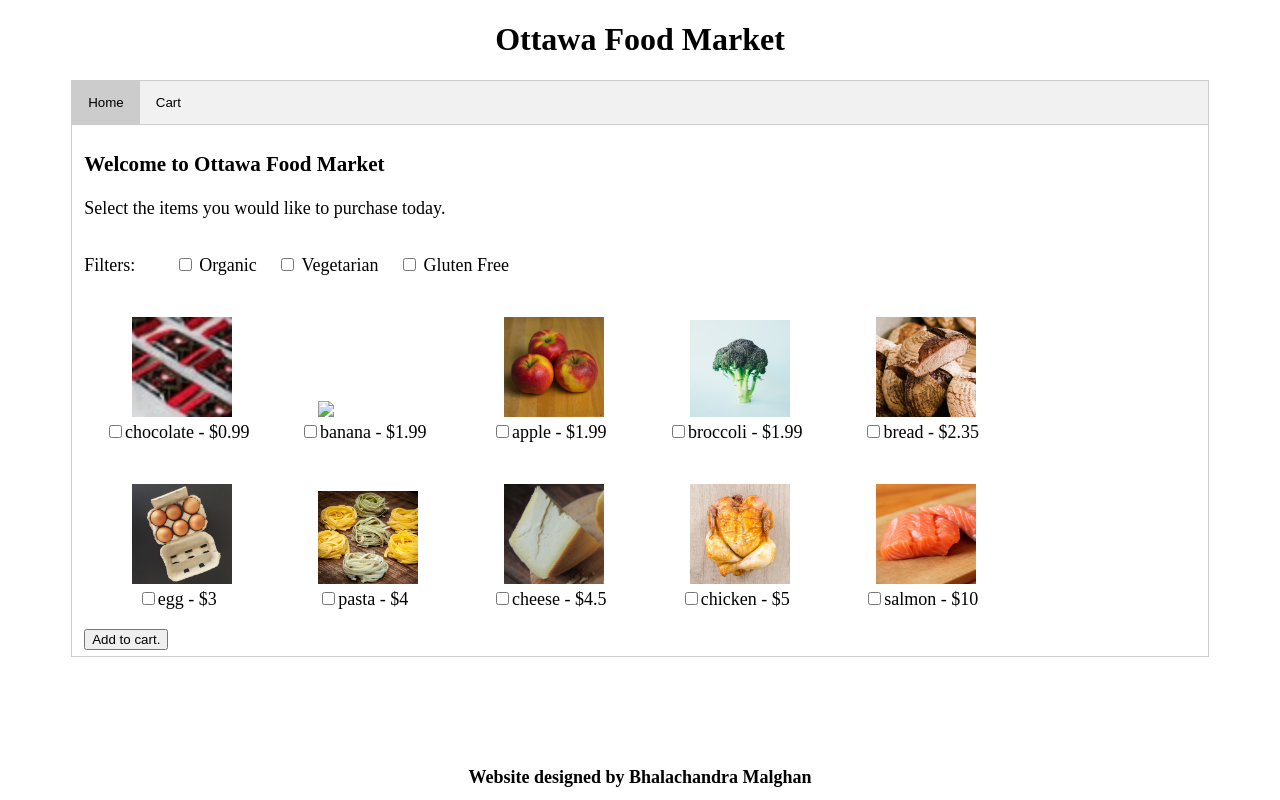
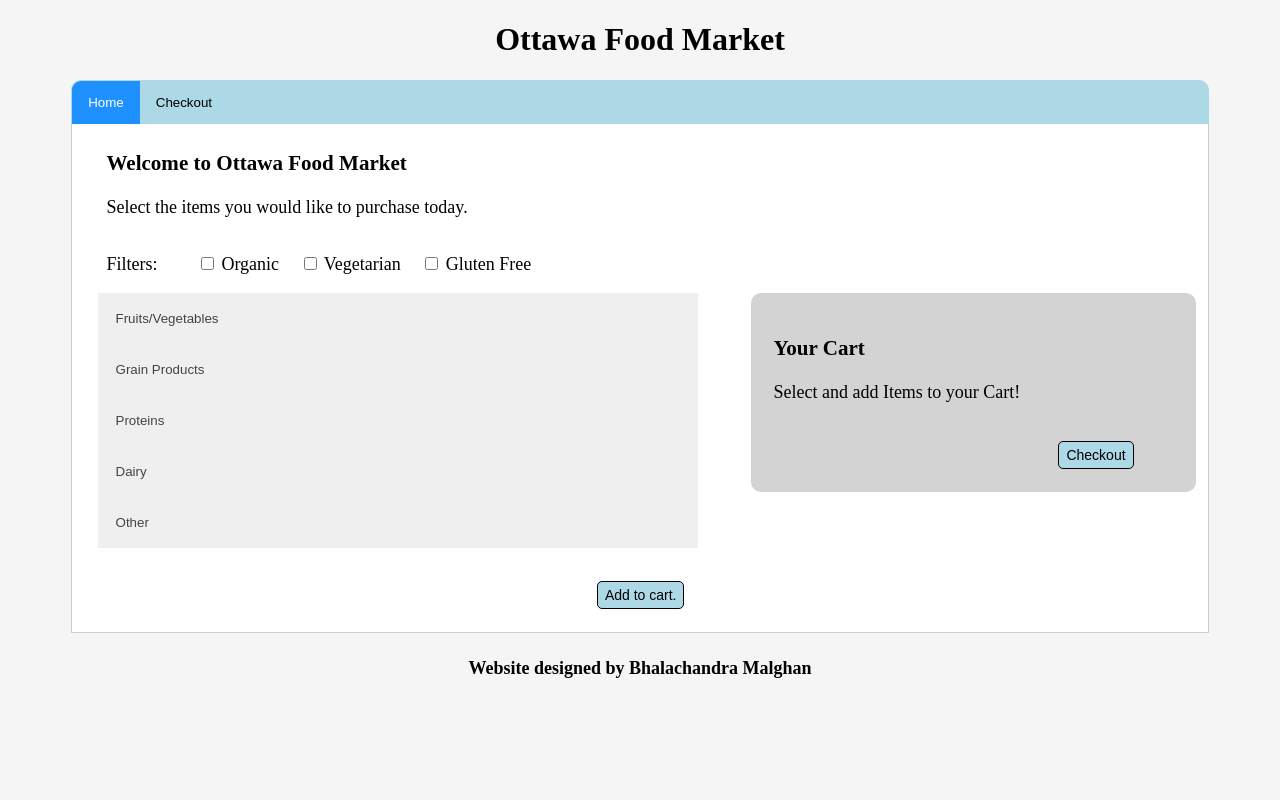
Before and after one commit to bmalghan/GroceryStoreRemodel, a plain HTML site: page index.html in a window 1280 px wide. Both pictures are taken after a click on the button "Home". Drawn offline with Linux system fonts and the light colour scheme.

Commit message:
added accordian and cart to home page

```diff
--- a/index.html
+++ b/index.html
@@ -4,47 +4,76 @@
     <link href="styles/style.css" rel="stylesheet" type="text/css">
 </head>
 
-<body onload=populateListProductChoices('displayProduct')>
+<body onload="openInfo(event,'Home')">
 
 <!-- Tab links, each one with an onclick event associated with it -->
 <h1>Ottawa Food Market</h1>
-<div class="main-div">
+<div class="main-div" onload="populateListProductChoices('displayProduct')">
     <div class="tab">
         <button class="tablinks" onclick="openInfo(event, 'Home')">Home</button>
-        <button class="tablinks" onclick="openInfo(event, 'Cart')">Cart</button>
+        <button class="tablinks noHover" onclick="openInfo(event, 'Checkout')">Checkout</button>
     </div>
 
     <!-- Tab content -->
-    <div id="Home" class="tabcontent">
+    <div id="Home" class="tabcontent active">
+        <div class="main-content">
             <h3>Welcome to Ottawa Food Market</h3>
             <p>Select the items you would like to purchase today.</p>
             <div class="filter-line">
                 <p class="filter">Filters: </p>
                 <div id="dietSelect" class="dietSelect">
-                <input name="restrictions" type="checkbox" value="organic" onchange="populateListProductChoices('displayProduct')"> Organic</input>
-                <input name="restrictions" type="checkbox" value="vegetarian" onchange="populateListProductChoices('displayProduct')"> Vegetarian</input>
-                <input name="restrictions" type="checkbox" value="glutenFree" onchange="populateListProductChoices('displayProduct')"> Gluten Free</input>
+                    <input name="restrictions" type="checkbox" value="organic"
+                           onchange="populateListProductChoices('displayProduct')"> Organic</input>
+                    <input name="restrictions" type="checkbox" value="vegetarian"
+                           onchange="populateListProductChoices('displayProduct')"> Vegetarian</input>
+                    <input name="restrictions" type="checkbox" value="glutenFree"
+                           onchange="populateListProductChoices('displayProduct')"> Gluten Free</input>
                 </div>
                 <br>
+            </div>
+        </div>
+        <div class="col">
+            <div class="col1" onload="accordainInit()">
+                <div id="displayProduct"></div>
+                <button class="accordion">Fruits/Vegetables</button>
+                <div class="panel" id="fruit"></div>
+                <button class="accordion">Grain Products</button>
+                <div class="panel" id="grain"></div>
+                <button class="accordion">Proteins</button>
+                <div class="panel" id="protein"></div>
 
-        </div>
-        <div id="displayProduct"></div>
+                <button class="accordion">Dairy</button>
+                <div class="panel" id="dairy"></div>
 
-        <button id="addCart" type="button" class="block" onclick="selectedItems()">
+                <button class="accordion">Other</button>
+                <div class="panel" id="other"></div>
+
+
+                <button id="addCart" type="button" class="add-cart" onclick="selectedItems()">
                     Add to cart.
                 </button>
             </div>
-
-    <div id="Products" class="tabcontent">
-        <h3>Your targeted products</h3>
-        <p>We preselected products based on your restrictions.</p>
-        Choose items to buy:
+            <div class="col2">
+                <div id="displayCart">
+                    <h3>Your Cart</h3>
+                    <p>Select and add Items to your Cart!</p>
+                </div>
+                <button id="checkoutButton" type="button" class="add-cart" onclick="openInfo(event, 'Checkout')">
+                    Checkout
+                </button>
+            </div>
         </div>
 
-    <div id="Cart" class="tabcontent">
-        <h3>Cart</h3>
-        <p>Here is your cart.</p>
-        <div id="displayCart"></div>
+
+    </div>
+
+
+    <div id="Checkout" class="tabcontent">
+        <h3>Checkout</h3>
+        <div id="checkoutCart">
+            <h4>Your Cart</h4>
+        </div>
+
     </div>
 </div>
 <footer>
--- a/scripts/groceries.js
+++ b/scripts/groceries.js
@@ -7,25 +7,28 @@ var products = [
 		name: "broccoli",
 		vegetarian: true,
 		glutenFree: true,
-		price: 1.99,
+		price: 1.98,
 		organic: false,
-		image: "broccoli.jpg"
+		image: "broccoli.jpg",
+		type: "fruit"
 	},
 	{
 		name: "apple",
 		vegetarian: true,
 		glutenFree: true,
-		price: 1.99,
+		price: 1.5,
 		organic: true,
-		image: "apple.jpg"
+		image: "apple.jpg",
+		type: "fruit"
 	},
 	{
 		name: "banana",
 		vegetarian: true,
 		glutenFree: true,
-		price: 1.99,
+		price: 0.75,
 		organic: true,
-		image: "banana.jpg"
+		image: "banana.jpg",
+		type: "fruit"
 	},
 	{
 		name: "bread",
@@ -33,23 +36,26 @@ var products = [
 		glutenFree: false,
 		price: 2.35,
 		organic: false,
-		image: "bread.jpg"
+		image: "bread.jpg",
+		type: "grain"
 	},
 	{
 		name: "pasta",
 		vegetarian: true,
 		glutenFree: false,
-		price: 4.00,
+		price: 4.25,
 		organic: false,
-		image: "pasta.jpg"
+		image: "pasta.jpg",
+		type: "grain"
 	},
 	{
 		name: "cheese",
 		vegetarian: true,
 		glutenFree: true,
-		price: 4.50,
+		price: 3.50,
 		organic: false,
-		image: "cheese.jpg"
+		image: "cheese.jpg",
+		type: "dairy"
 	},
 	{
 		name: "chocolate",
@@ -57,7 +63,8 @@ var products = [
 		glutenFree: false,
 		price: 0.99,
 		organic: false,
-		image: "chocolate.jpg"
+		image: "chocolate.jpg",
+		type: "other"
 	},
 	{
 		name: "chicken",
@@ -65,7 +72,8 @@ var products = [
 		glutenFree: true,
 		price: 5.00,
 		organic: true,
-		image: "chicken.jpg"
+		image: "chicken.jpg",
+		type: "protein"
 	},
 	{
 		name: "egg",
@@ -73,7 +81,8 @@ var products = [
 		glutenFree: true,
 		price: 3.00,
 		organic: true,
-		image: "egg.jpg"
+		image: "egg.jpg",
+		type: "protein"
 	},
 	{
 		name: "salmon",
@@ -81,7 +90,8 @@ var products = [
 		glutenFree: true,
 		price: 10.00,
 		organic: false,
-		image: "salmon.jpg"
+		image: "salmon.jpg",
+		type: "protein"
 	}
 ];
 
@@ -100,12 +110,14 @@ function restrictListProducts(prods, restrictions) {
 	let product_names = [];
 	let product_prices = [];
 	let product_img = [];
+	let product_type = [];
 	for (let i=0; i<filteredProducts.length; i+=1) {
 		product_names.push(filteredProducts[i].name);
 		product_prices.push(filteredProducts[i].price);
 		product_img.push(filteredProducts[i].image);
+		product_type.push(filteredProducts[i].type)
 	}
-	return [product_names, product_prices, product_img];
+	return [product_names, product_prices, product_img, product_type];
 }
 
 
@@ -140,3 +152,11 @@ function getTotalPrice(chosenProducts) {
 	}
 	return totalPrice;
 }
+
+function getPrice(name) {
+	for (let i=0; i<products.length; i+=1) {
+		if (products[i].name === name){
+			return products[i].price;
+		}
+	}
+}
--- a/scripts/main.js
+++ b/scripts/main.js
@@ -2,7 +2,7 @@
 // It is adapted from https://www.w3schools.com/howto/howto_js_tabs.asp
 
 function openInfo(evt, tabName) {
-
+    populateListProductChoices('displayProduct');
     // Get all elements with class="tabcontent" and hide them
     tabcontent = document.getElementsByClassName("tabcontent");
     for (i = 0; i < tabcontent.length; i++) {
@@ -18,7 +18,6 @@ function openInfo(evt, tabName) {
     // Show the current tab, and add an "active" class to the button that opened the tab
     document.getElementById(tabName).style.display = "block";
     evt.currentTarget.className += " active";
-
 }
 
 
@@ -27,8 +26,11 @@ function openInfo(evt, tabName) {
 
 function populateListProductChoices(slct2) {
     var s1 = document.getElementsByName("restrictions");
-    var s2 = document.getElementById(slct2);
 
+    var types = ["grain", "fruit", "other", "protein", "dairy"]
+    for (i = 0; i < types.length; i++){
+        document.getElementById(types[i]).innerText = "";
+    }
     //get restrictions from s1
     var chosenRestrictions = [];
     for (i = 0; i < s1.length; i++) {
@@ -36,9 +38,6 @@ function populateListProductChoices(slct2) {
             chosenRestrictions.push(s1[i].value)
         }
     }
-
-    // s2 represents the <div> in the Products tab, which shows the product list, so we first set it empty
-    s2.innerHTML = "";
 
     // obtain a reduced list of products based on restrictions
     var optionArray = restrictListProducts(products, chosenRestrictions);
@@ -52,7 +51,10 @@ function populateListProductChoices(slct2) {
         var productName = optionArray[0][i];
         var productPrice = optionArray[1][i];
         var productImg = optionArray[2][i];
+        var productType = optionArray[3][i];
 
+        console.log(productType);
+        var s3 = document.getElementById(productType);
         //create food card
         var div = document.createElement("div");
         div.className = "food-card";
@@ -80,7 +82,7 @@ function populateListProductChoices(slct2) {
         label.appendChild(document.createTextNode(productName.concat(" - $" + productPrice)));
         div.appendChild(label);
 
-        s2.appendChild(div);
+        s3.appendChild(div);
 
         // create a breakline node and add in HTML DOM
         //s2.appendChild(document.createElement("br"));
@@ -96,16 +98,23 @@ function selectedItems() {
     var ele = document.getElementsByName("product");
     var chosenProducts = [];
 
-    var c = document.getElementById('displayCart');
+    var c = document.getElementById("displayCart");
     c.innerHTML = "";
+
+    var d = document.getElementById("checkoutCart");
+    d.innerHTML = "";
+
+    var header = document.createElement("h3");
+    header.innerText = "Your Cart";
+    c.appendChild(header);
 
     // build list of selected item
     var para = document.createElement("P");
-    para.innerHTML = "You selected : ";
     para.appendChild(document.createElement("br"));
     for (i = 0; i < ele.length; i++) {
         if (ele[i].checked) {
             para.appendChild(document.createTextNode(ele[i].value));
+            para.appendChild(document.createTextNode(" -    $".concat(getPrice(ele[i].value))));
             para.appendChild(document.createElement("br"));
             chosenProducts.push(ele[i].value);
         }
@@ -113,8 +122,23 @@ function selectedItems() {
 
     // add paragraph and total price
     c.appendChild(para);
-    c.appendChild(document.createTextNode("Total Price is $" + getTotalPrice(chosenProducts)));
 
-    openInfo(event, 'Cart');
+    c.appendChild(document.createTextNode("Subtotal is $" + getTotalPrice(chosenProducts)));
+}
 
+
+//https://www.w3schools.com/howto/howto_js_accordion.asp
+var acc = document.getElementsByClassName("accordion");
+var i;
+
+for (i = 0; i < acc.length; i++) {
+  acc[i].addEventListener("click", function() {
+    this.classList.toggle("active");
+    var panel = this.nextElementSibling;
+    if (panel.style.display === "block") {
+      panel.style.display = "none";
+    } else {
+      panel.style.display = "block";
+    }
+  });
 }
--- a/styles/style.css
+++ b/styles/style.css
@@ -3,8 +3,11 @@
 /* Style the tab */
 .tab {
   overflow: hidden;
-  border: 1px solid #ccc;
-  background-color: #f1f1f1;
+  border: 1px solid lightblue;
+  background-color: lightblue;
+  border-top-left-radius: 10px;
+  border-top-right-radius: 10px;
+  border-bottom: none;
 
 }
 
@@ -21,30 +24,33 @@
 
 /* Change background color of buttons on hover */
 .tab button:hover {
-  background-color: #ddd;
+  background-color: dodgerblue;
+  color: white;
 }
 
 /* Create an active/current tablink class */
 .tab button.active {
-  background-color: #ccc;
+  background-color: dodgerblue;
+  color: white;
 }
 
 /* Style the tab content */
 .tabcontent {
   display: none;
-  padding: 6px 12px;
+  padding: 6px 12px 2% 12px;
   border: 1px solid #ccc;
   border-top: none;
   font-size: 18px;
+  background-color: white !important;
 }
 
 footer > p {
-  position: relative;
   bottom: 10px;
   text-align: center;
   color: black;
   font-size: 18px;
   font-weight: bold;
+  padding-bottom: 2%;
 }
 
 h1 {
@@ -52,16 +58,16 @@ h1 {
 }
 
 body, html {
-  height: 95%;
+  background: whitesmoke;
 }
 
 .main-div {
-  height: 94%;
-  margin: auto 5%;
+  margin: auto 5% 2% 5%;
+
 }
 
 .food-image {
-  width: 100px;
+  width: 75px;
   display: block;
   padding: 5px;
   margin: auto 25px;
@@ -71,9 +77,14 @@ body, html {
   margin: 10px;
   padding: 8px;
   display: inline-block;
-  width: 150px;
+  width: 125px;
   text-align: center;
   border-radius: 5px;
+  font-size: 14px;
+}
+.food-card > label {
+  padding-left: 5px;
+  padding-bottom: 5px;
 }
 
 .food-card:hover {
@@ -101,3 +112,82 @@ body, html {
 .dietSelect > input {
   margin-left: 20px;
 }
+
+.col1 {
+  width: 60%;
+  display: inline-block;
+}
+
+.col2 {
+  width: 36%;
+  display: inline-block;
+  float: right;
+  background-color: lightgray;
+  padding: 2%;
+  border-radius: 10px;
+  height: 100%;
+}
+
+.col {
+  display: inline;
+}
+
+.main-content {
+  padding-left: 2%;
+}
+
+.main-div > input {
+  padding-right: 5px;
+}
+
+.add-cart {
+  float: right;
+  margin-right: 10%;
+  margin-top: 5%;
+  background-color: lightblue;
+  padding: 5px 7px;
+  border: solid black 1px;
+  border-radius: 5px;
+  font-size: 14px;
+}
+
+.noHover{
+    pointer-events: none;
+}
+
+
+/* Style the buttons that are used to open and close the accordion panel */
+.accordion {
+  margin-left: 2%;
+  color: #444;
+  cursor: pointer;
+  padding: 18px;
+  width: 90%;
+  text-align: left;
+  border: none;
+  outline: none;
+  transition: 0.4s;
+}
+.accordion:last-child{
+  margin-bottom: 20px;
+}
+
+/* Add a background color to the button if it is clicked on (add the .active class with JS), and when you move the mouse over it (hover) */
+.active, .accordion:hover {
+  background-color: #ccc;
+}
+
+/* Style the accordion panel. Note: hidden by default */
+.panel {
+    margin-left: 2%;
+
+  padding: 0 5px;
+  background-color: white;
+  overflow: hidden;
+  display: none;
+  width: 90%;
+}
+
+.panel:last-child{
+  margin-bottom: 20px;
+}
```
Lines whose indentation alone changed are shown as unchanged.
